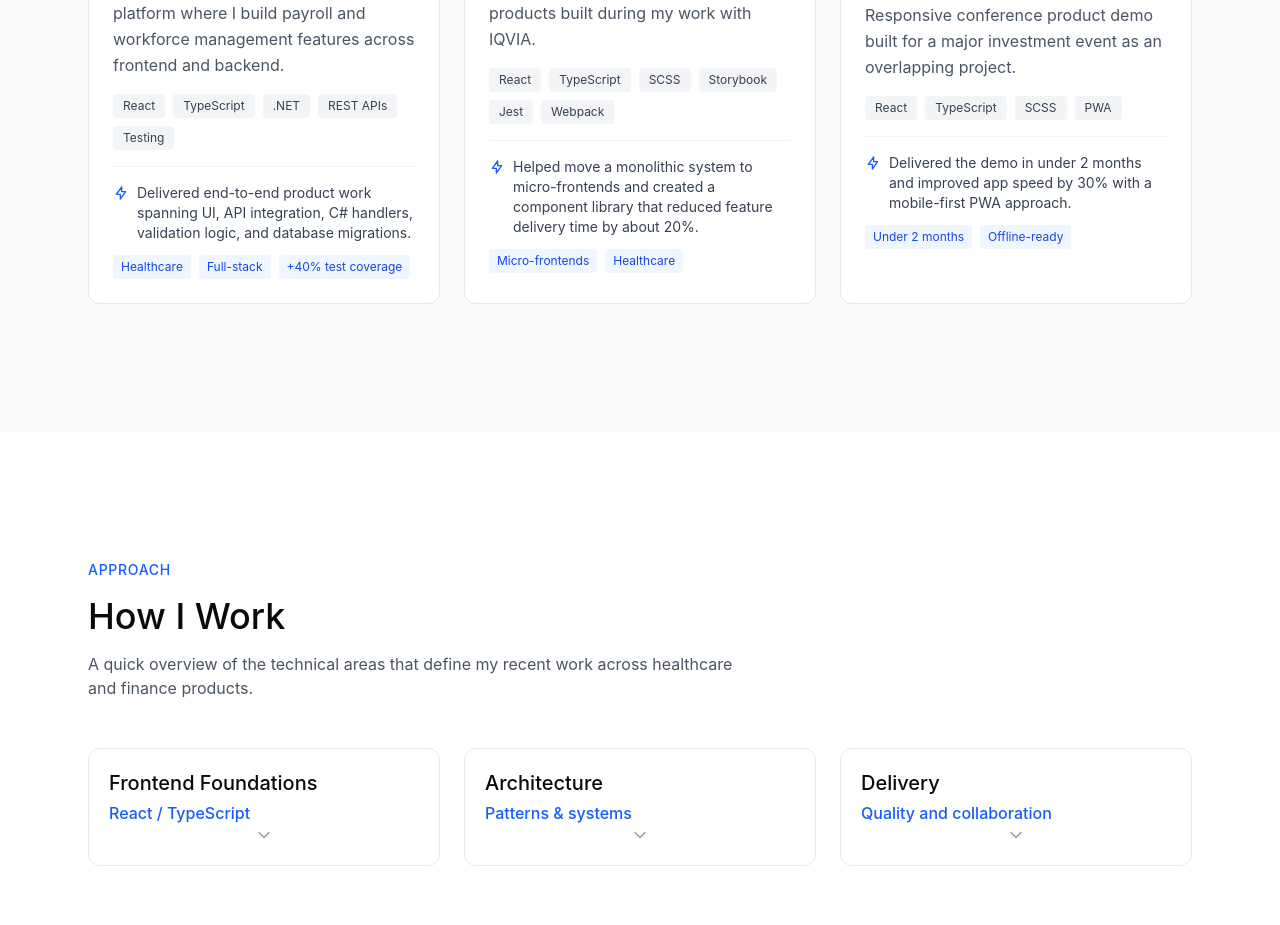
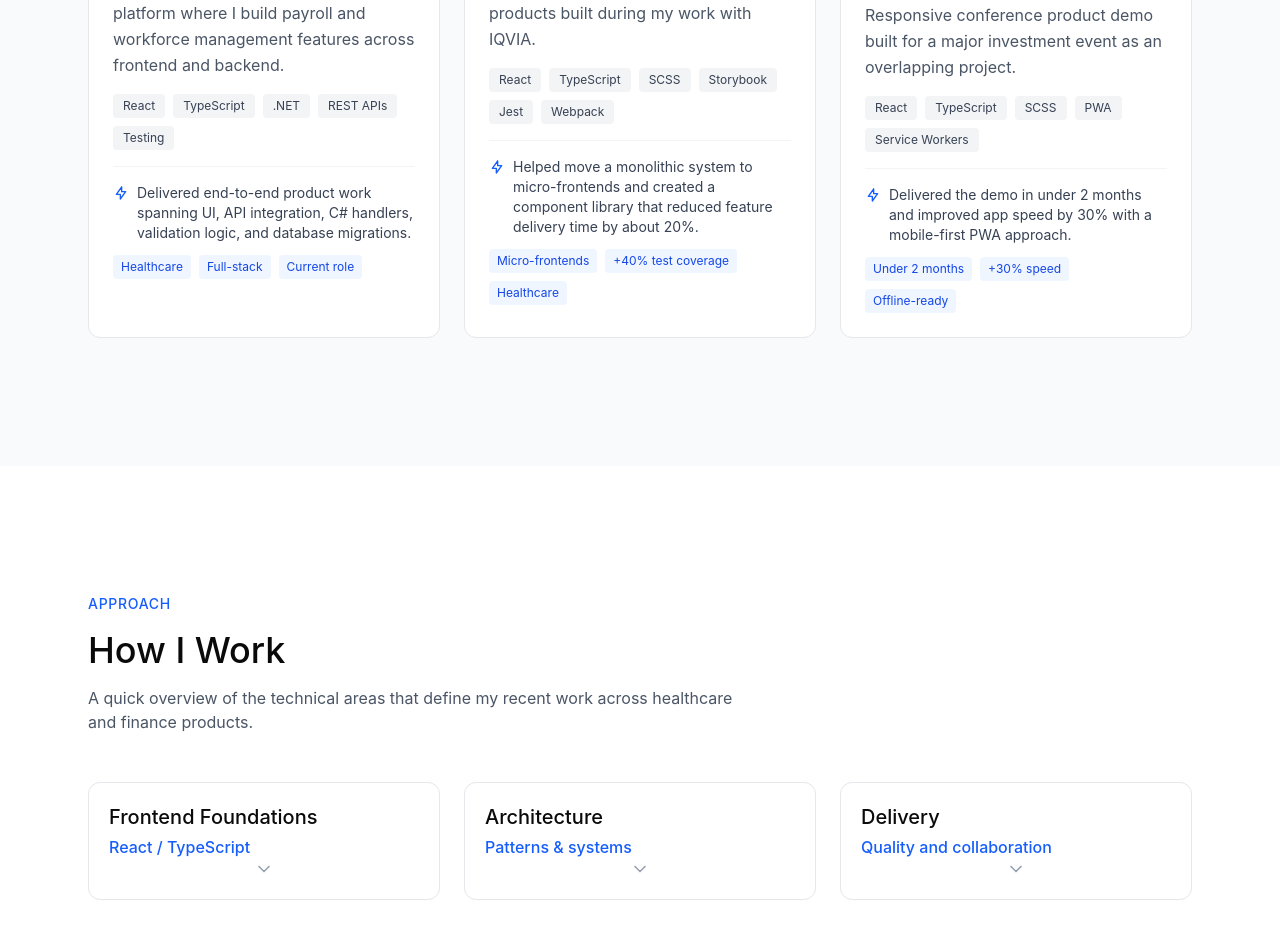
Before and after one commit to dikostrovv/personal-website, a React (Vite) app: page / in a window 1280 px wide. Shown: the part 3860-4785 px from the top of the page. Built offline with nearby package versions, Linux system fonts and the light colour scheme.

Commit message:
return metrics

```diff
--- a/src/app/components/ProjectsSection.tsx
+++ b/src/app/components/ProjectsSection.tsx
@@ -9,7 +9,7 @@ const projects = [
     description: 'Healthcare workforce management platform where I build payroll and workforce management features across frontend and backend.',
     techStack: ['React', 'TypeScript', '.NET', 'REST APIs', 'Testing'],
     keyResult: 'Delivered end-to-end product work spanning UI, API integration, C# handlers, validation logic, and database migrations.',
-    metrics: ['Healthcare', 'Full-stack', '+40% test coverage'],
+    metrics: ['Healthcare', 'Full-stack', 'Current role'],
   },
   {
     id: 2,
@@ -17,15 +17,15 @@ const projects = [
     description: 'Clinic and patient-facing healthcare products built during my work with IQVIA.',
     techStack: ['React', 'TypeScript', 'SCSS', 'Storybook', 'Jest', 'Webpack'],
     keyResult: 'Helped move a monolithic system to micro-frontends and created a component library that reduced feature delivery time by about 20%.',
-    metrics: ['Micro-frontends', 'Healthcare'],
+    metrics: ['Micro-frontends', '+40% test coverage', 'Healthcare'],
   },
   {
     id: 3,
     title: 'Investment Strategy Platform',
     description: 'Responsive conference product demo built for a major investment event as an overlapping project.',
-    techStack: ['React', 'TypeScript', 'SCSS', 'PWA'],
+    techStack: ['React', 'TypeScript', 'SCSS', 'PWA', 'Service Workers'],
     keyResult: 'Delivered the demo in under 2 months and improved app speed by 30% with a mobile-first PWA approach.',
-    metrics: ['Under 2 months', 'Offline-ready'],
+    metrics: ['Under 2 months', '+30% speed', 'Offline-ready'],
   },
 ];
 
```
